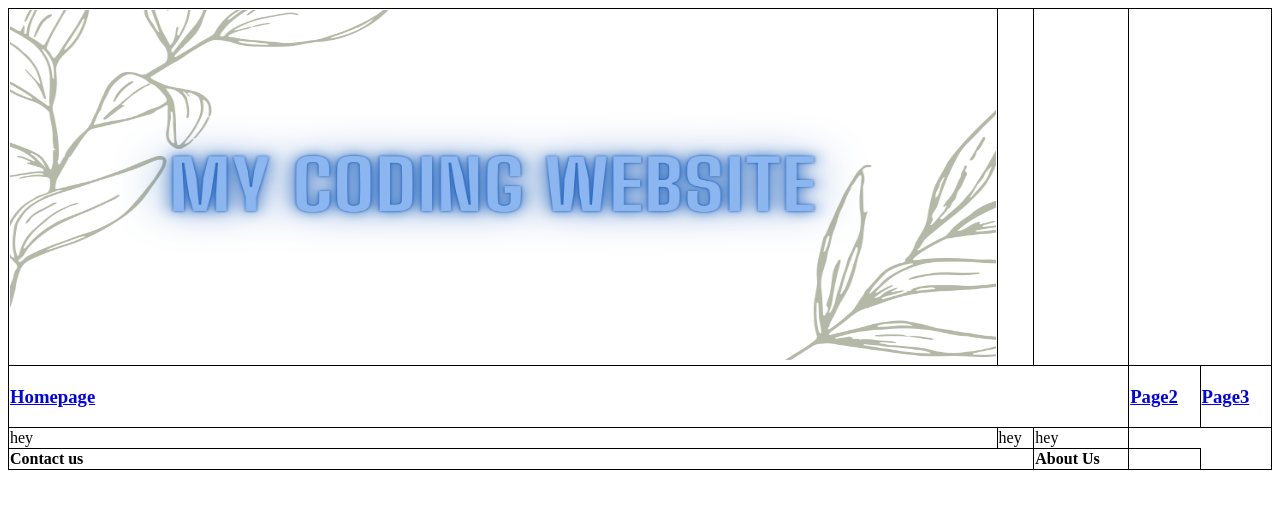
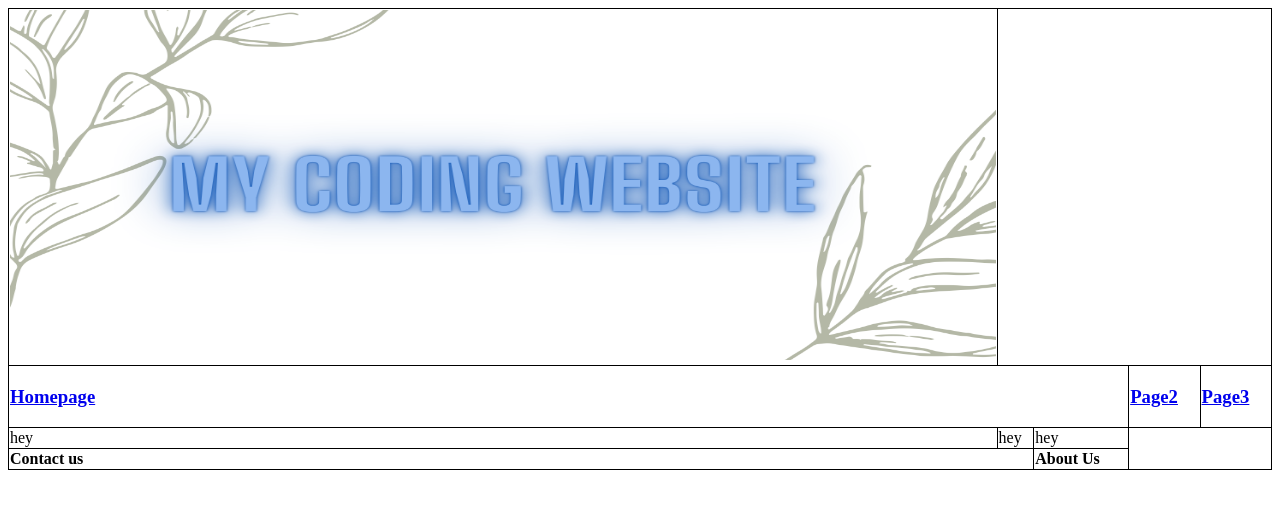
Before and after one commit to riotcuadam/Furkan-HTML-Assignment, a plain HTML site: page index.html in a window 1280 px wide. Drawn offline with Linux system fonts and the light colour scheme.

Commit message:
Update index.html

```diff
--- a/index.html
+++ b/index.html
@@ -16,8 +16,6 @@
         <td colspan="1">
           <img src="Rustic Minimal Wedding Print Banner.png", height="350" width="100%">
         </td>
-        <td></td>
-        <td></td>
         </tr>
         <tr>
         <td colspan="3">
@@ -60,7 +58,6 @@
         <td>
           <b>About Us</b>
         </td>
-        <td></td>
       </tr>
     </table>
   </body>
```
